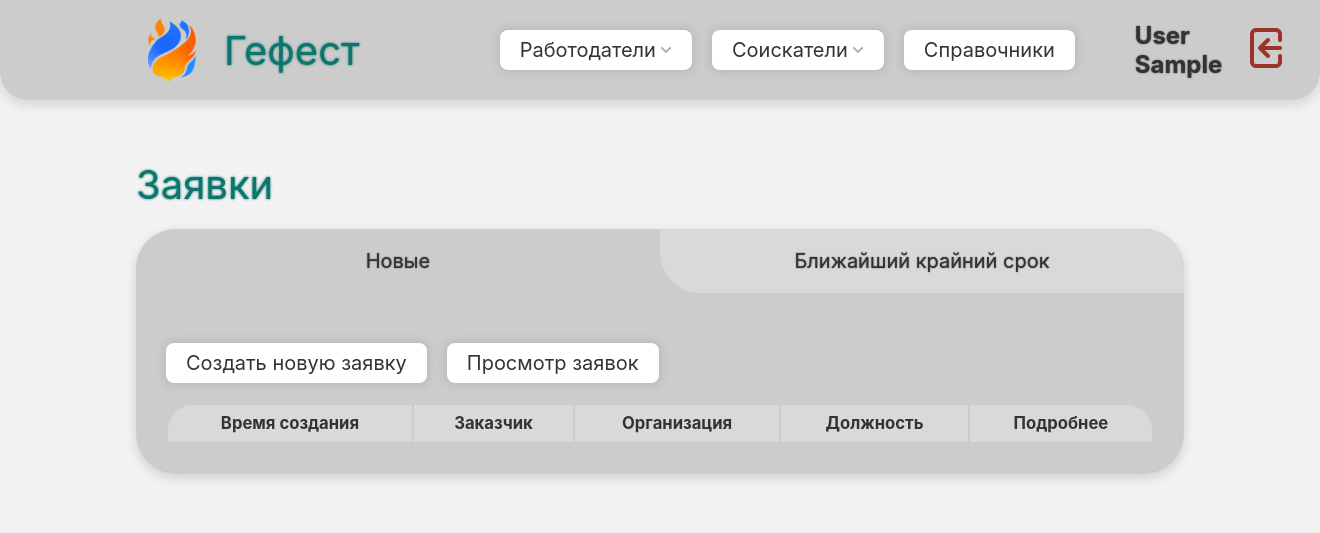
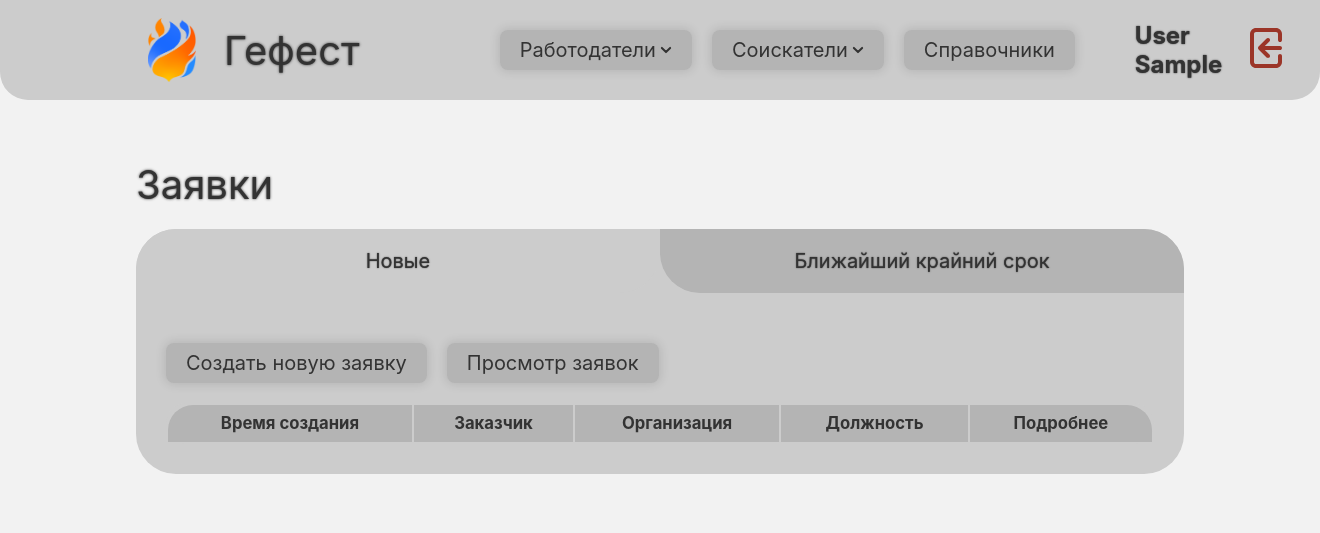
Before and after one commit to ZoomBySNik/Hephaestus, a Django app: page / in a window 1320 px wide. Shown: the top 533 px of the page. Run offline with Django 4.2, Linux system fonts and the light colour scheme; the visitor is signed in with stand-in values (Sample User, id 1); data that the repository does not hold is empty; some libraries are stand-ins or nearby versions.

Commit message:
Убирает лишние цвета

```diff
--- a/domain/templates/home/components/applications_block.html
+++ b/domain/templates/home/components/applications_block.html
@@ -28,9 +28,14 @@
                         <tr>
                             <td>{{ application.date_of_application }}</td>
                             <td>{{ application.employer.name }} {{ application.employer.surname }}</td>
-                            <td>{{ application.employer.organization.organizational_legal_form }} "{{ application.employer.organization.name }}"</td>
+                            <td>{{ application.employer.organization.organizational_legal_form }}
+                                "{{ application.employer.organization.name }}"
+                            </td>
                             <td>{{ application.position }}</td>
-                            <td><a href="{% url 'applications_view_detail' application.id %}" style="width: 100%; height: 100%; display: inline-block">--></a></td>
+                            <td><a href="{% url 'applications_view_detail' application.id %}"
+                                   style="width: 100%; height: 100%; display: inline-block">
+                                <button class="button"><img src="{% static 'icons/arrow_forward.svg' %}" class="icon"></button>
+                            </a></td>
                         </tr>
                     {% endfor %}
                 </table>
@@ -56,9 +61,16 @@
                         <tr>
                             <td>{{ application.final_date }}</td>
                             <td>{{ application.employer.name }} {{ application.employer.surname }}</td>
-                            <td>{{ application.employer.organization.organizational_legal_form }} "{{ application.employer.organization.name }}"</td>
+                            <td>{{ application.employer.organization.organizational_legal_form }}
+                                "{{ application.employer.organization.name }}"
+                            </td>
                             <td>{{ application.position }}</td>
-                            <td><a href="{% url 'applications_view_detail' application.id %}" style="width: 100%; height: 100%; display: inline-block">--></a></td>
+                            <td><a href="{% url 'applications_view_detail' application.id %}"
+                                   style="width: 100%; height: 100%; display: inline-block">
+                                <button class="button"><img
+                                        src="{% static 'icons/arrow_forward.svg' %}" class="icon">
+                                </button>
+                            </a></td>
                         </tr>
                     {% endfor %}
                 </table>
--- a/static/css/lightcolors.css
+++ b/static/css/lightcolors.css
@@ -1,15 +1,12 @@
 :root {
-    --button-bg: #FFFFFF;
     --body-bg: #F2F2F2;
-    --common-bg: #E6E6E6;
-    --th-bg: #D9D9D9;
     --table-bg: #CCCCCC;
     --hover-bg: #BFBFBF;
     --td-bg: #B4B4B4;
     --div-bg: #A8A8A8;
     --text-color: #333333;
     --text-hover: #1A1A1A;
-    --title-color: #0c756d;
+    --title-color: #333333;
     --element-shadow: rgba(0, 0, 0, 0.1);
     --shadow-next: rgba(48, 48, 48, 0.3);
 
@@ -24,3 +21,7 @@
     --reject-hover: #E97E7E;
     --reject-hover-shadow: rgba(233, 126, 126, 0.95);
 }
+
+.icon {
+    filter: brightness(0) saturate(100%) invert(16%) sepia(11%) saturate(19%) hue-rotate(36deg) brightness(93%) contrast(87%);
+}
--- a/static/css/styles.css
+++ b/static/css/styles.css
@@ -33,7 +33,6 @@
     align-items: center;
     border-radius: 0 0 1.4em 1.4em;
     background: var(--table-bg);
-    box-shadow: 0 0.2em 0.5em 0.1em var(--element-shadow);
 }
 
 .nav-part {
@@ -81,7 +80,7 @@
     align-items: center;
     border-style: none;
     border-radius: 0.4em;
-    background: var(--button-bg);
+    background: var(--td-bg);
     padding: 0.4em 1em;
     gap: 0.2em;
     box-shadow: 0 0 0.5em 0.1em var(--element-shadow);
@@ -93,12 +92,8 @@
     text-align: center;
 }
 
-.icon {
-    filter: brightness(0) saturate(100%) invert(79%) sepia(16%) saturate(8%) hue-rotate(316deg) brightness(90%) contrast(87%);
-}
-
 .button:hover {
-    background: var(--common-bg);
+    background: var(--table-bg);
     box-shadow: 0 0 0.6em 0.2em var(--shadow-next);
     color: var(--text-hover);
     text-shadow: 0 0 0.07em var(--text-hover);
@@ -147,7 +142,6 @@
     margin: 0;
     border-radius: 2em;
     background: var(--table-bg);
-    box-shadow: 0 0.2em 0.5em 0.1em var(--element-shadow);
 }
 
 .content-block {
@@ -166,7 +160,7 @@
     flex: 1;
     padding: 1em;
     text-align: center;
-    background: var(--th-bg);
+    background: var(--td-bg);
 }
 
 .splitted-part:hover {
@@ -365,7 +359,7 @@ button.reject:hover {
 }
 
 th {
-    background: var(--th-bg);
+    background: var(--td-bg);
     padding: 0.5em 1em;
     font-size: smaller;
 }
```
Also changed, not shown: other parts of static/css/styles.css (+13 -13 lines), domain/templates/job_seekers/view/job_seekers_all_view.html (+3 -4 lines), domain/templates/references/references.html (+5 -4 lines), static/css/darkcolors.css (+6 -5 lines), static/icons/add.svg (added), static/icons/arrow_forward.svg (added), static/icons/delete.svg (added), static/icons/edit.svg (added), static/icons/more.svg (added), static/icons/save.svg (added).
